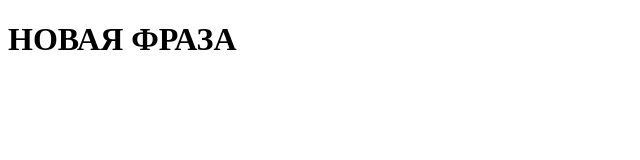
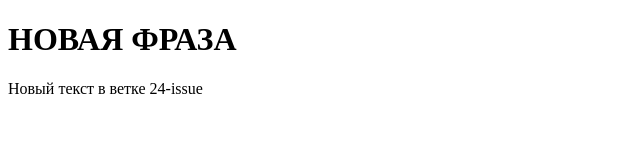
Before and after one commit to DariaKhan/remote-test-20, a plain HTML site: page index.html in a window 1280 px wide. Shown: the whole page, without its empty margins (0-640 px from the left). Drawn offline with Linux system fonts and the light colour scheme.

Commit message:
commited changes in new branch

```diff
--- a/index.html
+++ b/index.html
@@ -8,6 +8,7 @@
 <body>
     <div>
         <h1>НОВАЯ ФРАЗА</h1>
+        <p>Новый текст в ветке 24-issue</p>
     </div>
 
 </body>
```
